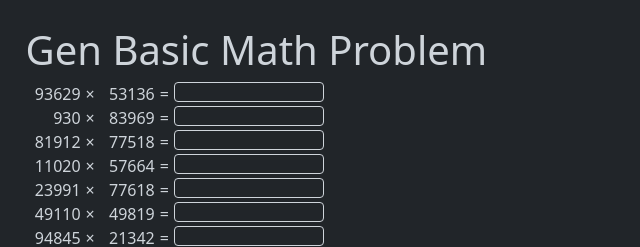
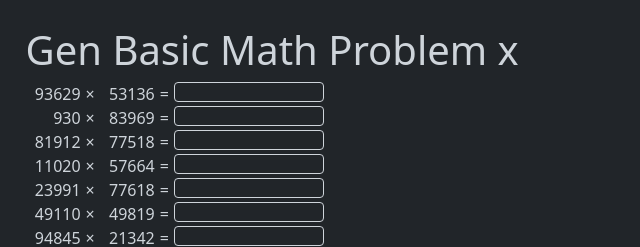
Before and after one commit to BoszGTec/Gen-Basic-Math-Problem-x, a plain HTML site: page index.html in a window 1280 px wide. Shown: the top 247 px of the page, 0-640 px from the left. Drawn offline with nearby package versions, Linux system fonts and the light colour scheme; a web font is replaced by a local one.

Commit message:
Update index.html

```diff
--- a/index.html
+++ b/index.html
@@ -3,12 +3,12 @@
  <meta charset="utf-8"/>
  <meta name="viewport" content="width=device-width, initial-scale=1.0">
  <head>
-  <title>Gen Basic Math Problem</title>
+  <title>Gen Basic Math Problem x</title>
   <link href="https://cdn.jsdelivr.net/npm/bootstrap@5.1.3/dist/css/bootstrap.min.css" rel="stylesheet" integrity="sha384-1BmE4kWBq78iYhFldvKuhfTAU6auU8tT94WrHftjDbrCEXSU1oBoqyl2QvZ6jIW3" crossorigin="anonymous">
   <link href = "style/style.css" rel="stylesheet" />
  </head>
  <body>
-  <h1>Gen Basic Math Problem</h1>
+  <h1>Gen Basic Math Problem x</h1>
   <div id="content-mathproblem" ></div>
   <input type="button" class="btn btn-success"
    value="Check ans" onclick="check_ans()" />
```
